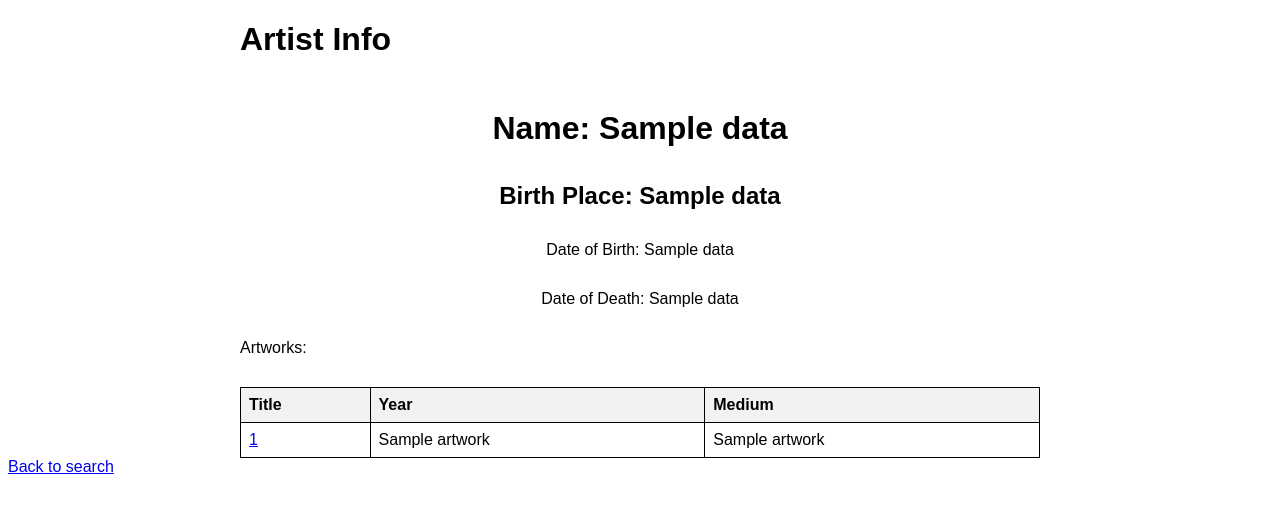
After one commit to Weiyao-Li/ArtTrackr, a Flask app: template templates/artist.html in a window 1280 px wide. The commit adds this page. Shown: the top 513 px of the page. Run offline with Flask 3, Linux system fonts and the light colour scheme; the template is opened without the code that fills it: most values are stand-ins (such as "Sample title", 1, 10 or a date in 2020); parts of the project's set-up code (start-up, migrations or seed data) failed here and were passed over.

Commit message:
search done

```diff
--- a/server.py
+++ b/server.py
@@ -160,9 +160,6 @@ def index():
     return render_template("index.html", **context)
 
 
-
-
-
 # Example of adding new data to the database
 @app.route('/add', methods=['POST'])
 def add():
@@ -188,9 +185,9 @@ def login():
 @app.route('/search', methods=['POST'])
 def search():
     query = request.form.get('query')
-    select_query = "SELECT title, year, name, description " \
+    select_query = "SELECT title, year, name " \
                    "FROM artwork " \
-                   "JOIN artist a ON artwork.artist_id = a.artist_id"
+                   "LEFT OUTER JOIN artist a ON artwork.artist_id = a.artist_id"
 
     dictionary = {'title': 'title', 'artist': 'name'}
     filters = list(filter(lambda x: request.form.get(x) is not None, ['title', 'artist']))
@@ -199,10 +196,10 @@ def search():
         current_filter = filters[i]
         if i == 0:
             select_query += ' WHERE '
-        select_query += dictionary[current_filter] + ' LIKE \'%' + query + '%\''
+        select_query += dictionary[current_filter] + ' LIKE \'%' + query.replace('\'', '\'\'') + '%\''
         if i < len(filters) - 1:
             select_query += ' OR '
-    print(select_query)
+
     cursor = g.conn.execute(text(select_query))
     results = []
     for result in cursor:
@@ -212,7 +209,44 @@ def search():
         results.append(temp)
     cursor.close()
     # return jsonify({'result': titles})
-    return render_template('artworks.html', results=results, heads=['Title', 'Year', 'Artist', 'Description'], query=query)
+    return render_template('results.html', results=results, heads=['Title', 'Year', 'Artist'], query=query)
+
+
+@app.route('/artwork', methods=['GET'])
+def getArtwork():
+    title = request.args.get('title')
+    select_query = "SELECT title, a.name, m.name, m.location, year, medium, description FROM artwork LEFT OUTER JOIN " \
+                   "artist a on artwork.artist_id = a.artist_id LEFT OUTER JOIN museum m on " \
+                   "artwork.on_loan_to_museum_id = m.museum_id or artwork.on_loan_from_museum_id = m.museum_id WHERE " \
+                   "artwork.title = "
+
+    select_query += "'" + title.replace('\'', '\'\'') + "'"
+    cursor = g.conn.execute(text(select_query))
+    results = []
+    for result in cursor:
+        results.append(result)
+    return render_template('artwork.html', result=results[0])
+
+
+@app.route('/artist', methods=['GET'])
+def getArtist():
+    name = request.args.get('name')
+    select_query = "SELECT name, birthplace, date_of_birth, date_of_death FROM artist WHERE name = "
+    select_query += "'" + name.replace('\'', '\'\'') + "'"
+    cursor = g.conn.execute(text(select_query))
+    results = []
+    for result in cursor:
+        results.append(result)
+    select_query = "SELECT title, year, medium FROM artwork JOIN artist a on a.artist_id = artwork.artist_id WHERE " \
+                   "name ="
+    select_query += "'" + name.replace('\'', '\'\'') + "'"
+    cursor = g.conn.execute(text(select_query))
+    artworks = []
+    for result in cursor:
+        artworks.append(result)
+    return render_template('artist.html', result=results[0], artworks=artworks)
+
+
 
 
 if __name__ == "__main__":
--- /dev/null
+++ b/templates/artist.html
@@ -0,0 +1,77 @@
+<!DOCTYPE html>
+<html lang="en">
+<head>
+    <meta charset="UTF-8">
+    <meta name="viewport" content="width=device-width, initial-scale=1.0">
+    <title>Artist Information</title>
+    <style>
+        body {
+            font-family: Arial, sans-serif;
+        }
+
+        .container {
+            max-width: 800px;
+            margin: 0 auto;
+        }
+
+        .artist-info {
+            display: flex;
+            flex-direction: column;
+            justify-content: center;
+            align-items: center;
+            margin-top: 30px;
+        }
+
+        h1, h2, p {
+            margin-bottom: 15px;
+        }
+
+        table {
+            border-collapse: collapse;
+            width: 100%;
+            margin-top: 30px;
+        }
+
+        th, td {
+            border: 1px solid black;
+            padding: 8px;
+            text-align: left;
+        }
+
+        th {
+            background-color: #f2f2f2;
+        }
+    </style>
+</head>
+<body>
+<div class="container">
+<h1>Artist Info</h1>
+    <div class="artist-info">
+        <h1>Name: {{ result[0] }}</h1>
+        <h2>Birth Place: {{ result[1] }}</h2>
+        <p>Date of Birth: {{ result[2] }}</p>
+        <p>Date of Death: {{ result[3] }}</p>
+    </div>
+    <p>Artworks:</p>
+    <table>
+        <thead>
+        <tr>
+            <th>Title</th>
+            <th>Year</th>
+            <th>Medium</th>
+        </tr>
+        </thead>
+        <tbody>
+        {% for artwork in artworks %}
+            <tr>
+            <td><a href="/artwork?title={{ artwork[0] }}">{{ artwork[0] }}</a></td>
+            <td>{{ artwork[1] }}</td>
+            <td>{{ artwork[2] }}</td>
+            </tr>
+        {% endfor %}
+        </tbody>
+    </table>
+</div>
+<a href="{{ url_for('index') }}">Back to search</a>
+</body>
+</html>
```
Also changed, not shown: static/styles/style.css (+18 -7 lines), templates/artwork.html (added, +49 -0 lines), templates/index.html (+4 -23 lines), templates/results.html (renamed from templates/artworks.html, +12 -4 lines).
